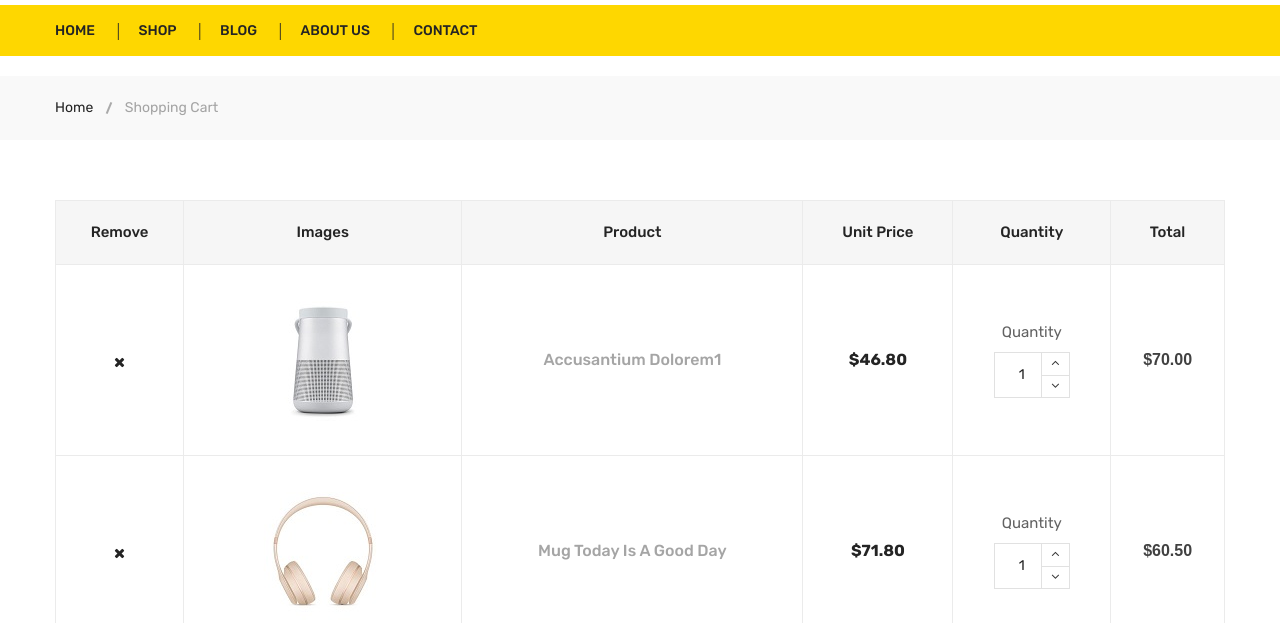
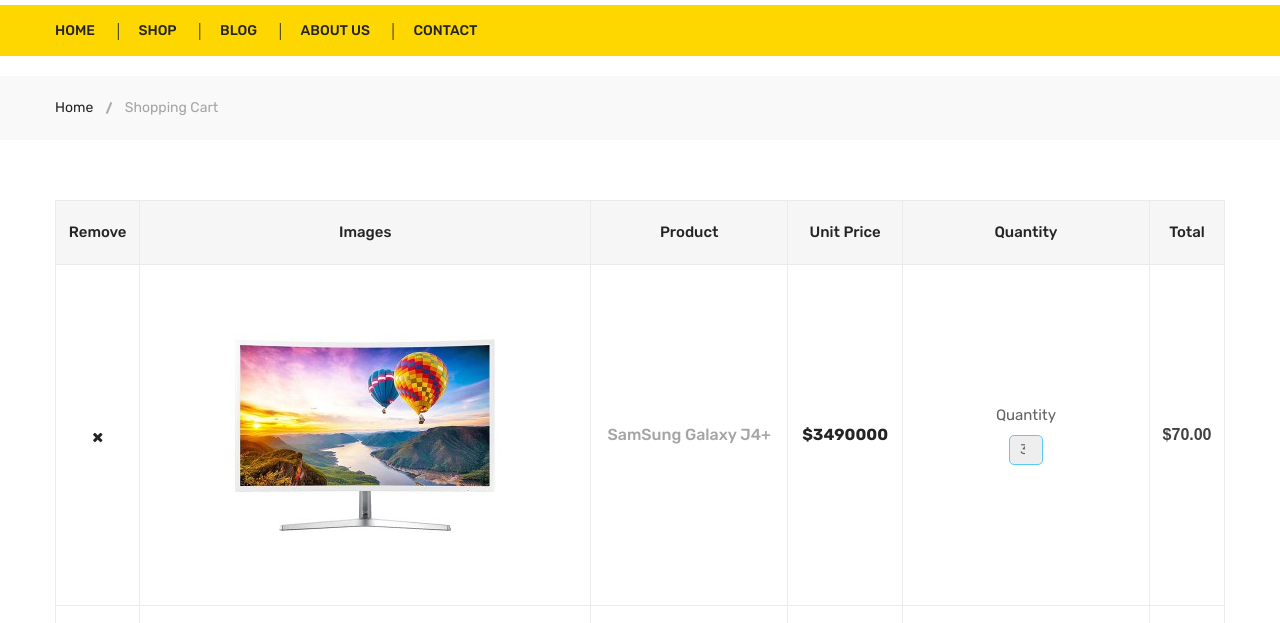
Before and after one commit to hoandev98/Shop-Products-sale, a PHP site: page /view/shopping-cart.php in a window 1280 px wide. Shown: the part 146-769 px from the top of the page. Run offline with PHP 8.4, Linux system fonts and the light colour scheme; data comes from the database, SQL or seed files in the repository.

Commit message:
Hien commit

```diff
--- a/model/config/DB_driver.php
+++ b/model/config/DB_driver.php
@@ -6,7 +6,7 @@ class DB_driver
         $localhost = "localhost",
         $user = "root",
         $pass = "",
-        $DbName = "web";
+        $DbName = "web_ass2";
 
     // Hàm Kết Nối
     function connect()
--- a/public/css/shopping-cart.css
+++ b/public/css/shopping-cart.css
@@ -1,3 +1,11 @@
 .coupon #coupon_code {
     margin-right: 10px;
 }
+
+.input-product-quantity {
+    width: 15%;
+    border-radius: 5px;
+    border: 1px solid #56CCF2;
+    background-color: #eee;
+    height: 30px;
+}
--- /dev/null
+++ b/public/js/addToCard.js
@@ -0,0 +1,79 @@
+function addCardToCookie(key, value) {
+    document.cookie = key + "=" + value + ";";
+}
+
+// Hien thi card
+window.onload = function () {
+    // key la maSP value la so luong
+    console.log("ieie");
+    this.setCookie("1", "3", 0);
+    this.setCookie("2", "10", 0);
+    var ca = document.cookie.split(';');
+    var listID = [];
+    var listQuantity = [];
+    for (var i = 0; i < ca.length; i++) {
+        listID.push(ca[i].split('=')[0]);
+        listQuantity.push(ca[i].split('=')[1]);
+    }
+    $.ajax({
+        type: "POST",
+        url: "./../controller/handlingProduct.php",
+        dataType: "json",
+        timeout: 1500,
+        data: {
+            request: "getlistbyids",
+            listID: listID
+        },
+        success: function (data) {
+            showTableCard(data, listQuantity);
+        },
+        error: function (e) {
+            console.log("Fail");
+        }
+    })
+}
+
+function setCookie(name, value, days) {
+    var expires = "";
+    if (days) {
+        var date = new Date();
+        date.setTime(date.getTime() + (days * 24 * 60 * 60 * 1000));
+        expires = "; expires=" + date.toUTCString();
+    }
+    document.cookie = name + "=" + (value || "") + expires + "; path=/";
+}
+
+function showTableCard(data, listQuantity) {
+    var result = "";
+    result += "<table class=\"table\">";
+    result += "<thead>";
+    result += "<tr>";
+    result += "<th class=\"li-product-remove\">remove</th>";
+    result += "<th class=\"li-product-thumbnail\">images</th>";
+    result += "<th class=\"cart-product-name\">Product</th>";
+    result += "<th class=\"li-product-price\">Unit Price</th>";
+    result += "<th class=\"li-product-quantity\">Quantity</th>";
+    result += "<th class=\"li-product-subtotal\">Total</th>";
+    result += "</tr>";
+    result += "</thead>";
+    result += "<tbody>";
+    for (var i = 0; i < data.length; i++) {
+        result += "<tr>";
+        result += "<td class=\"li-product-remove\"><a href=\"#\"><i class=\"fa fa-times\"></i></a></td>";
+        result += "<td class=\"li-product-thumbnail\"><a href=\"#\"><img src=" + data[i].HinhAnh + " alt=\"Li's Product Image\"></a></td>";
+        result += "<td class=\"li-product-name\"><a href=\"#\">" + data[i].TenSP + "</a></td>";
+        result += "<td class=\"li-product-price\"><span class=\"amount\">$" + data[i].DonGia + "</span></td>";
+        result += "<td class=\"quantity\">";
+        result += "<label>Quantity</label>";
+        result += "<div>";
+        result += "<input class=\"input-product-quantity\" value=" + listQuantity[i] + " type=\"number\">";
+        result += "</div>";
+        result += "</td>";
+        result += "<td class=\"product-subtotal\"><span class=\"amount\">$70.00</span></td>";
+        result += "</tr>";
+    }
+    result += "</tbody>";
+    result += "</table>";
+    // document.getElementById("listcard").innerHTML = result;
+    $("#listcard").html(result);
+}
--- a/public/js/main.js
+++ b/public/js/main.js
@@ -428,24 +428,24 @@
 /*----------------------------------------*/
 /* 22. Cart Plus Minus Button
 /*----------------------------------------*/
-//  $(".cart-plus-minus").append('<div class="dec qtybutton"><i class="fa fa-angle-down"></i></div><div class="inc qtybutton"><i class="fa fa-angle-up"></i></div>');
-//  $(".qtybutton").on("click", function() {
-//      console.log("IEIEIE");
-//     var $button = $(this);
-//     var oldValue = $button.parent().find("input").val();
-//     console.log(oldValue);
-//     if ($button.hasClass('inc')) {
-//        var newVal = parseFloat(oldValue) + 1;
-//     } else {
-//         // Don't allow decrementing below zero
-//        if (oldValue > 0) {
-//          var newVal = parseFloat(oldValue) - 1;
-//          } else {
-//          newVal = 0;
-//        }
-//        }
-//     $button.parent().find("input").val(newVal);
-//    });
+ $(".cart-plus-minus").append('<div class="dec qtybutton"><i class="fa fa-angle-down"></i></div><div class="inc qtybutton"><i class="fa fa-angle-up"></i></div>');
+ $(".qtybutton").on("click", function() {
+     console.log("IEIEIE");
+    var $button = $(this);
+    var oldValue = $button.parent().find("input").val();
+    console.log(oldValue);
+    if ($button.hasClass('inc')) {
+       var newVal = parseFloat(oldValue) + 1;
+    } else {
+        // Don't allow decrementing below zero
+       if (oldValue > 0) {
+         var newVal = parseFloat(oldValue) - 1;
+         } else {
+         newVal = 0;
+       }
+       }
+    $button.parent().find("input").val(newVal);
+   });
 /*----------------------------------------*/
 /* 23. Single Prduct Carousel Activision
 /*----------------------------------------*/
--- a/view/include/header.php
+++ b/view/include/header.php
@@ -42,6 +42,8 @@
         <link rel="stylesheet" href="./../public/css/responsive.css">
         <!-- Modernizr js -->
         <script src="./../public/js/vendor/modernizr-2.8.3.min.js"></script>
+
+        <link rel="stylesheet" href="../public/css/shopping-cart.css">
     </head>
     <body>
         <!-- Begin Body Wrapper -->
@@ -201,7 +203,7 @@
                                                     </li>
                                                     <li>
                                                         <a href="single-product.php" class="minicart-product-image">
-                                                            <img src="images/product/small-size/6.jpg" alt="cart products">
+                                                            <img src="/Shop-Products-sale/public/images/product/small-size/6.jpg" alt="cart products">
                                                         </a>
                                                         <div class="minicart-product-details">
                                                             <h6><a href="single-product.php">Aenean eu tristique</a></h6>
--- a/view/shopping-cart.php
+++ b/view/shopping-cart.php
@@ -20,7 +20,8 @@
                         <div class="col-12">
                             <form action="#">
                                 <div class="table-content table-responsive">
-                                    <table class="table">
+                                    <div id="listcard"></div>
+                                    <!-- <table class="table">
                                         <thead>
                                             <tr>
                                                 <th class="li-product-remove">remove</th>
@@ -34,36 +35,19 @@
                                         <tbody>
                                             <tr>
                                                 <td class="li-product-remove"><a href="#"><i class="fa fa-times"></i></a></td>
-                                                <td class="li-product-thumbnail"><a href="#"><img src="images/product/small-size/5.jpg" alt="Li's Product Image"></a></td>
-                                                <td class="li-product-name"><a href="#">Accusantium dolorem1</a></td>
-                                                <td class="li-product-price"><span class="amount">$46.80</span></td>
-                                                <td class="quantity">
-                                                    <label>Quantity</label>
-                                                    <div class="cart-plus-minus">
-                                                        <input class="cart-plus-minus-box" value="1" type="text">
-                                                        <div class="dec qtybutton"><i class="fa fa-angle-down"></i></div>
-                                                        <div class="inc qtybutton"><i class="fa fa-angle-up"></i></div>
-                                                    </div>
-                                                </td>
-                                                <td class="product-subtotal"><span class="amount">$70.00</span></td>
-                                            </tr>
-                                            <tr>
-                                                <td class="li-product-remove"><a href="#"><i class="fa fa-times"></i></a></td>
-                                                <td class="li-product-thumbnail"><a href="#"><img src="images/product/small-size/6.jpg" alt="Li's Product Image"></a></td>
+                                                <td class="li-product-thumbnail"><a href="#"><img src="/Shop-Products-sale/public/images/product/small-size/6.jpg" alt="Li's Product Image"></a></td>
                                                 <td class="li-product-name"><a href="#">Mug Today is a good day</a></td>
                                                 <td class="li-product-price"><span class="amount">$71.80</span></td>
                                                 <td class="quantity">
                                                     <label>Quantity</label>
-                                                    <div class="cart-plus-minus">
-                                                        <input class="cart-plus-minus-box" value="1" type="text">
-                                                        <div class="dec qtybutton"><i class="fa fa-angle-down"></i></div>
-                                                        <div class="inc qtybutton"><i class="fa fa-angle-up"></i></div>
+                                                    <div>
+                                                        <input class="input-product-quantity" value="1" type="number">
                                                     </div>
                                                 </td>
                                                 <td class="product-subtotal"><span class="amount">$60.50</span></td>
                                             </tr>
                                         </tbody>
-                                    </table>
+                                    </table> -->
                                 </div>
                                 <div class="row">
                                     <div class="col-12">
@@ -141,8 +125,12 @@
         <script src="./../public/js/jquery.nice-select.min.js"></script>
         <!-- ScrollUp js -->
         <script src="./../public/js/scrollUp.min.js"></script>
+
+        <script src="./../public/js/addToCard.js"></script>
         <!-- Main/Activator js -->
         <script src="./../public/js/main.js"></script>
+
+
     </body>
 
 <!-- shopping-cart31:32-->
--- a/web_ass2.sql
+++ b/web_ass2.sql
@@ -238,7 +238,7 @@ CREATE TABLE IF NOT EXISTS `sanpham` (
 --
 
 INSERT INTO `sanpham` (`MaSP`, `MaLSP`, `TenSP`, `DonGia`, `SoLuong`, `HinhAnh`, `MaKM`, `Details`, `SoSao`, `SoDanhGia`, `TrangThai`) VALUES
-(1, 8, 'SamSung Galaxy J4+', 3490000, 10, 'img/products/samsung-galaxy-j4-plus-pink-400x400.jpg', 4, 'IPS LCD, 6.0\', HD+', 0, 0, 1),
+(1, 8, 'SamSung Galaxy J4+', 3490000, 10, '/shop-products-sale/public/images/product/large-size/1.jpg', 4, 'IPS LCD, 6.0\', HD+', 0, 0, 1),
 (2, 7, 'Oppo F9', 7690000, 10, 'img/products/oppo-f9-red-600x600.jpg', 2, 'LTPS LCD, 6.3\', Full HD+', 4, 2, 1),
 (3, 10, 'Nokia 5.1 Plus', 4790000, 10, 'img/products/nokia-51-plus-black-18thangbh-400x400.jpg', 2, 'IPS LCD, 5.8\', HD+', 0, 0, 1),
 (4, 1, 'iPhone X 256GB Silver', 31990000, 10, 'img/products/iphone-x-256gb-silver-400x400.jpg', 3, 'OLED, 5.8\', Super Retina', 3, 3, 1),
```
Also changed, not shown: index.php (+7 -7 lines), view/about-us.php (+9 -9 lines), view/shop.php (+6 -6 lines), view/single-product.php (+12 -12 lines), public/style.css (line endings or trailing spaces).
